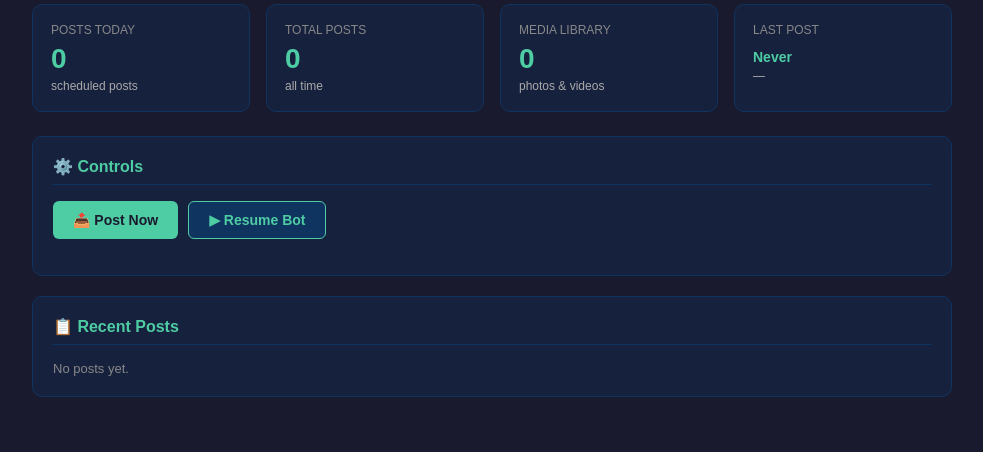
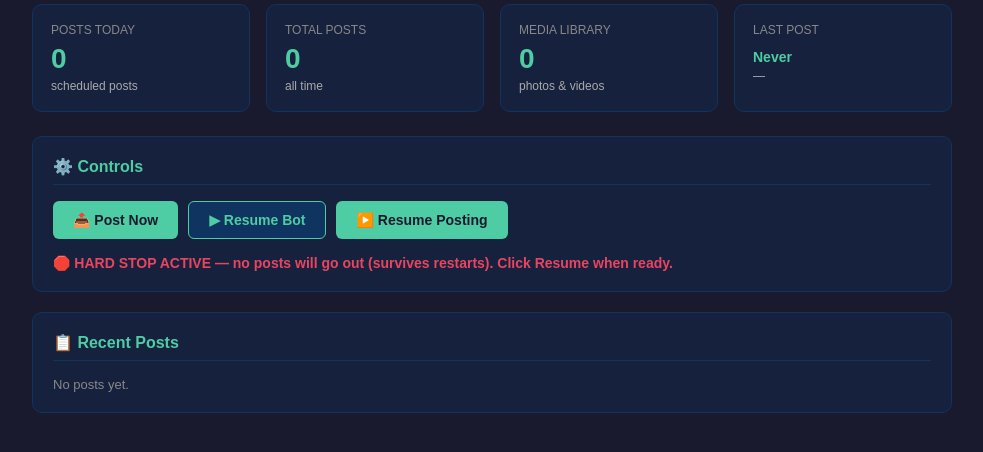
Before and after one commit to matthewjg1993-wq/Mulch-bot, a FastAPI app: template templates/index.html in a window 1280 px wide. Shown: the part 158-610 px from the top of the page, without its empty margins (148-1131 px from the left). Run offline with FastAPI, Linux system fonts and the light colour scheme; the template is opened without the code that fills it, so the values that code supplies are empty.

Commit message:
Add persistent HARD STOP — bot posted while paused (pending auto-fire bug)
Root cause: pause only checked bot_state['running'] (in-memory, resets
on redeploy) and NOT in _execute_post / _fire_pending / check_pending_expiry.
A post already in the 15-min approval window auto-fired past the pause.

Fix:
- New persistent 'posting_enabled' setting saved to disk (survives redeploys)
- Hard guard at the _execute_post chokepoint every post path goes through:
  blocks if posting_enabled is false OR bot is paused
- check_pending_expiry discards (not fires) the pending post when stopped
- /api/hard-stop endpoint + dashboard '🛑 HARD STOP' button that flips and
  persists the flag and kills any queued post immediately

Co-Authored-By: Claude Fable 5 <noreply@anthropic.com>

```diff
--- a/main.py
+++ b/main.py
@@ -172,6 +172,7 @@ def load_settings() -> dict:
         "custom_hashtags": [],
         "cta":             f"Call or text us for a FREE quote: {BUSINESS_PHONE}",
         "auto_post":       True,
+        "posting_enabled": True,    # persistent HARD STOP — false = nothing posts, survives redeploys
     }
     if SETTINGS_FILE.exists():
         try:
@@ -719,6 +720,17 @@ def post_to_instagram(media_path: Path, caption: str, is_video: bool) -> dict:
 
 def _execute_post(media_path: Path, caption: str, category: str, is_video: bool):
     """Upload and publish a post to Facebook feed + story. Used by both approval and post-now."""
+    # ── HARD STOP — single chokepoint every post path passes through ──
+    # Persistent flag (survives redeploys) + in-memory pause. If either says
+    # stop, nothing posts. This is the definitive kill switch.
+    if not load_settings().get("posting_enabled", True):
+        print("[BOT] 🛑 HARD STOP active — posting disabled, refusing to post")
+        bot_state["last_post_result"] = "🛑 blocked: hard stop active"
+        return
+    if not bot_state["running"]:
+        print("[BOT] ⏸ Paused — refusing to post")
+        bot_state["last_post_result"] = "⏸ blocked: bot paused"
+        return
     print(f"\n{'='*55}")
     print(f"[BOT] Posting — {datetime.now(timezone.utc).strftime('%H:%M UTC')}")
     print(f"[BOT] {media_path.name} ({category}) | {'VIDEO' if is_video else 'PHOTO'}")
@@ -797,6 +809,11 @@ def generate_pending_post():
 def check_pending_expiry():
     """Runs every 30s — auto-posts the pending post if the 15-min window has passed."""
     if not pending_post["active"]:
+        return
+    # If posting is hard-stopped or paused, clear the pending post instead of firing
+    if not load_settings().get("posting_enabled", True) or not bot_state["running"]:
+        print("[PENDING] 🛑 Hard stop / pause active — discarding pending post (not posting)")
+        pending_post["active"] = False
         return
     if datetime.now(timezone.utc).timestamp() >= pending_post["expires_at"]:
         print("[PENDING] ⏰ Window expired — auto-posting")
@@ -1220,6 +1237,29 @@ def toggle_bot():
     return {"running": bot_state["running"], "status": status}
 
 
+@app.post("/api/hard-stop")
+def hard_stop(session: str = Cookie(default=None)):
+    """Persistent HARD STOP — flips posting_enabled and saves it to disk so it
+    survives redeploys. When OFF, no post can fire from any path. Also clears
+    any pending post immediately."""
+    require_auth(session)
+    s = load_settings()
+    s["posting_enabled"] = not s.get("posting_enabled", True)
+    save_settings(s)
+    if not s["posting_enabled"]:
+        pending_post["active"] = False   # kill anything queued right now
+    state = "ENABLED" if s["posting_enabled"] else "HARD-STOPPED"
+    print(f"[BOT] 🛑 Posting {state} by user (persistent)")
+    return {"posting_enabled": s["posting_enabled"], "state": state}
+
+
+@app.get("/api/posting-state")
+def posting_state(session: str = Cookie(default=None)):
+    require_auth(session)
+    return {"posting_enabled": load_settings().get("posting_enabled", True),
+            "running": bot_state["running"]}
+
+
 @app.get("/api/settings")
 def get_settings():
     return load_settings()
--- a/templates/index.html
+++ b/templates/index.html
@@ -138,8 +138,10 @@
     <div class="actions">
       <button class="btn btn-green" onclick="postNow()">📤 Post Now</button>
       <button class="btn btn-blue" id="toggle-btn" onclick="toggleBot()">⏸ Pause Bot</button>
+      <button class="btn btn-red" id="hardstop-btn" onclick="toggleHardStop()">🛑 HARD STOP</button>
     </div>
     <div id="toggle-status" class="loading"></div>
+    <div id="hardstop-status" style="margin-top:8px;font-size:14px;font-weight:bold"></div>
   </div>
 
   <!-- Upload -->
@@ -380,6 +382,37 @@ async function toggleBot() {
   const d = await r.json();
   document.getElementById('toggle-status').textContent = `Bot is now ${d.status}`;
   loadStatus();
+}
+
+async function loadPostingState() {
+  try {
+    const r = await fetch('/api/posting-state');
+    const d = await r.json();
+    renderHardStop(d.posting_enabled);
+  } catch(e) {}
+}
+
+function renderHardStop(enabled) {
+  const btn = document.getElementById('hardstop-btn');
+  const status = document.getElementById('hardstop-status');
+  if (enabled) {
+    btn.textContent = '🛑 HARD STOP';
+    btn.className = 'btn btn-red';
+    status.textContent = '';
+  } else {
+    btn.textContent = '▶️ Resume Posting';
+    btn.className = 'btn btn-green';
+    status.innerHTML = '<span style="color:#e94560">🛑 HARD STOP ACTIVE — no posts will go out (survives restarts). Click Resume when ready.</span>';
+  }
+}
+
+async function toggleHardStop() {
+  const r = await fetch('/api/hard-stop', {method:'POST'});
+  const d = await r.json();
+  renderHardStop(d.posting_enabled);
+  if (!d.posting_enabled) {
+    alert('🛑 HARD STOP is ON. Nothing will post — including anything in the approval window — until you click Resume. This stays off even if the bot restarts.');
+  }
 }
 
 function uploadOneFile(file, category, idx, total) {
@@ -662,7 +695,7 @@ try { _savedTab = localStorage.getItem('mulch_tab') || 'home'; } catch(e) {}
 showTab(_savedTab);
 
 // Load everything on start
-loadStatus(); loadPosts(); loadMedia(); loadHashtags(); loadVocab(); loadLogoStatus(); loadLogoSettings(); loadPendingPost();
+loadStatus(); loadPosts(); loadMedia(); loadHashtags(); loadVocab(); loadLogoStatus(); loadLogoSettings(); loadPendingPost(); loadPostingState();
 // Refresh status every 30s, pending post every 10s
 setInterval(loadStatus, 30000);
 setInterval(loadPendingPost, 10000);
```
